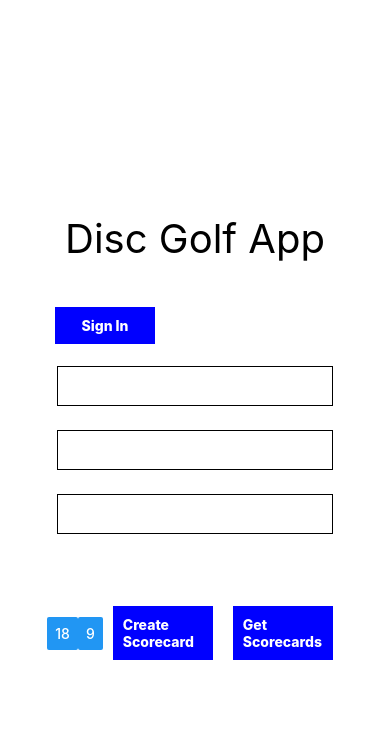
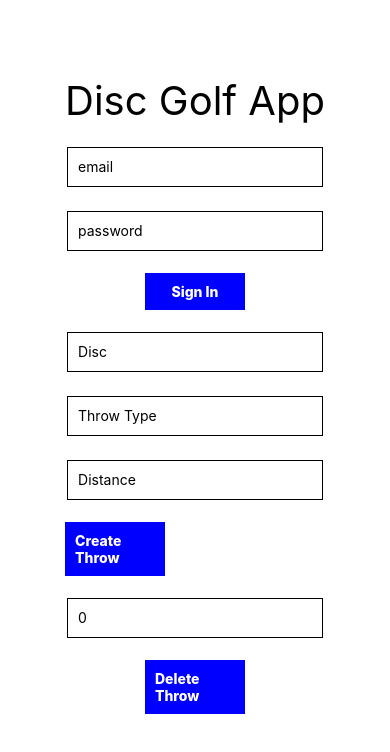
Before and after one commit to jbanning22/DGAppFrontend, a React Native app: screen / in a window 390 px wide. Shown: the top 752 px of the page. Built offline with nearby package versions, Linux system fonts and the light colour scheme.

Commit message:
can delete throw by id

```diff
--- a/App.tsx
+++ b/App.tsx
@@ -15,11 +15,19 @@ import axios from 'axios';
 
 const App = () => {
   //   AsyncStorage.setItem('access_token', access_token);
-  const [holeData, setHoleData] = useState([]);
-  const [scorecardData, setScorecardData] = useState({});
+  //   const [holeData, setHoleData] = useState([]);
+  //   const [scorecardData, setScorecardData] = useState({});
 
-  const [courseName, setCourseName] = useState('');
-  const [courseLength, setCourseLength] = useState(0);
+  //   const [courseName, setCourseName] = useState('');
+  //   const [courseLength, setCourseLength] = useState(0);
+
+  const [discName, setDiscName] = useState('');
+  const [throwName, setThrowName] = useState('');
+  const [distance, setDistance] = useState('');
+  const [throwId, setThrowId] = useState(0);
+  //   const [enteredId, setEnteredId] = useState('');
+
+  const [throwData, setThrowData] = useState({});
 
   const [accessToken, setAccessToken] = useState('');
   const [emailInput, setEmailInput] = useState('');
@@ -95,38 +103,38 @@ const App = () => {
   //     }
   //   };
 
-  const createScorecard = async () => {
-    const headers = {
-      Authorization: `Bearer ${accessToken}`,
-    };
-    try {
-      const scorecard = await axios.post(
-        'http://localhost:3000/scorecard',
-        {courseLength: courseLength, courseName: courseName},
-        {headers},
-      );
-      setCourseLength(0);
-      setCourseName('');
-      setHoleData(scorecard.data.holes);
-      //   console.log(scorecard.data.holes);
-    } catch (error) {
-      console.log(error);
-    }
-  };
+  //   const createScorecard = async () => {
+  //     const headers = {
+  //       Authorization: `Bearer ${accessToken}`,
+  //     };
+  //     try {
+  //       const scorecard = await axios.post(
+  //         'http://localhost:3000/scorecard',
+  //         {courseLength: courseLength, courseName: courseName},
+  //         {headers},
+  //       );
+  //       setCourseLength(0);
+  //       setCourseName('');
+  //       setHoleData(scorecard.data.holes);
+  //       //   console.log(scorecard.data.holes);
+  //     } catch (error) {
+  //       console.log(error);
+  //     }
+  //   };
 
-  const getScorecard = async id => {
-    const headers = {
-      Authorization: `Bearer ${accessToken}`,
-    };
-    try {
-      const scoreC = await axios.get(`http://localhost:3000/scorecard/${id}`, {
-        headers,
-      });
-      setHoleData(scoreC.data.holes);
-    } catch (error) {
-      console.log(error);
-    }
-  };
+  //   const getScorecard = async id => {
+  //     const headers = {
+  //       Authorization: `Bearer ${accessToken}`,
+  //     };
+  //     try {
+  //       const scoreC = await axios.get(`http://localhost:3000/scorecard/${id}`, {
+  //         headers,
+  //       });
+  //       setHoleData(scoreC.data.holes);
+  //     } catch (error) {
+  //       console.log(error);
+  //     }
+  //   };
 
   //   const getScorecards = async () => {
   //     const headers = {
@@ -142,77 +150,77 @@ const App = () => {
   //     }
   //   };
 
-  const getHole = async id => {
-    const headers = {
-      Authorization: `Bearer ${accessToken}`,
-    };
-    try {
-      const hole = await axios.get(`http://localhost:3000/hole/${id}`, {
-        headers,
-      });
-      setHoleData(hole.data);
-    } catch (error) {
-      console.log(error);
-    }
-  };
+  //   const getHole = async id => {
+  //     const headers = {
+  //       Authorization: `Bearer ${accessToken}`,
+  //     };
+  //     try {
+  //       const hole = await axios.get(`http://localhost:3000/hole/${id}`, {
+  //         headers,
+  //       });
+  //       setHoleData(hole.data);
+  //     } catch (error) {
+  //       console.log(error);
+  //     }
+  //   };
 
-  const deleteScorecard = async id => {
-    const headers = {
-      Authorization: `Bearer ${accessToken}`,
-    };
-    try {
-      const deleteScorecard = await axios.delete(
-        `http://localhost:3000/scorecard/${id}`,
-        {headers},
-      );
-      getScorecard(scorecardId);
-    } catch (error) {
-      console.log(error);
-    }
-  };
+  //   const deleteScorecard = async id => {
+  //     const headers = {
+  //       Authorization: `Bearer ${accessToken}`,
+  //     };
+  //     try {
+  //       const deleteScorecard = await axios.delete(
+  //         `http://localhost:3000/scorecard/${id}`,
+  //         {headers},
+  //       );
+  //       getScorecard(scorecardId);
+  //     } catch (error) {
+  //       console.log(error);
+  //     }
+  //   };
 
-  const deleteHole = async (id, scorecardId) => {
-    const headers = {
-      Authorization: `Bearer ${accessToken}`,
-    };
-    try {
-      const deleteHole = await axios.delete(
-        `http://localhost:3000/hole/${id}`,
-        {
-          headers,
-        },
-      );
-      getScorecard(scorecardId);
-    } catch (error) {
-      console.log(error);
-    }
-  };
+  //   const deleteHole = async (id, scorecardId) => {
+  //     const headers = {
+  //       Authorization: `Bearer ${accessToken}`,
+  //     };
+  //     try {
+  //       const deleteHole = await axios.delete(
+  //         `http://localhost:3000/hole/${id}`,
+  //         {
+  //           headers,
+  //         },
+  //       );
+  //       getScorecard(scorecardId);
+  //     } catch (error) {
+  //       console.log(error);
+  //     }
+  //   };
 
-  const renderItem = ({item}) => {
-    console.log('render item, item is:', item);
-    return (
-      <View style={styles.renderItemStyle}>
-        <Text style={{alignSelf: 'center', fontSize: 20, fontWeight: '600'}}>
-          Hole: {item.holeNumber}
-        </Text>
-        <Text>par: {item.par}</Text>
-        <Text>strokes: {item.strokes}</Text>
-        <Button
-          title={'+'}
-          onPress={() =>
-            updateStrokesPlus(item.id, item.strokes, item.scorecardId)
-          }
-        />
-        <Button
-          title={'-'}
-          onPress={() =>
-            updateStrokesMinus(item.id, item.strokes, item.scorecardId)
-          }
-        />
-        <Button title={'x'} onPress={() => deleteScorecard(item.scorecardId)} />
-      </View>
-    );
-  };
+  //   const renderItem = ({item}) => {
+  //     console.log('render item, item is:', item);
+  //     return (
+  //       <View style={styles.renderItemStyle}>
+  //         <Text style={{alignSelf: 'center', fontSize: 20, fontWeight: '600'}}>
+  //           Hole: {item.holeNumber}
+  //         </Text>
+  //         <Text>par: {item.par}</Text>
+  //         <Text>strokes: {item.strokes}</Text>
+  //         <Button
+  //           title={'+'}
+  //           onPress={() =>
+  //             updateStrokesPlus(item.id, item.strokes, item.scorecardId)
+  //           }
+  //         />
+  //         <Button
+  //           title={'-'}
+  //           onPress={() =>
+  //             updateStrokesMinus(item.id, item.strokes, item.scorecardId)
+  //           }
+  //         />
+  //         <Button title={'x'} onPress={() => deleteScorecard(item.scorecardId)} />
+  //       </View>
+  //     );
+  //   };
 
   // const renderItem1 = ({item}) => {
   //   return (
@@ -222,81 +230,190 @@ const App = () => {
   //   );
   // };
 
-  const updateStrokesPlus = async (id, strokes, scorecardId) => {
+  //   const updateStrokesPlus = async (id, strokes, scorecardId) => {
+  //     const headers = {
+  //       Authorization: `Bearer ${accessToken}`,
+  //     };
+  //     try {
+  //       const updatedHoleP = await axios.patch(
+  //         `http://localhost:3000/hole/${id}`,
+  //         {strokes: strokes + 1},
+  //         {headers},
+  //       );
+  //       //   console.log('updatedStrokes plus called', updatedHoleP);
+  //       getScorecard(scorecardId);
+  //       // setData([...updatedHoleP.data]);
+  //     } catch (error) {
+  //       console.log(error);
+  //     }
+  //   };
+
+  //   const updateStrokesMinus = async (id, strokes, scorecardId) => {
+  //     const headers = {
+  //       Authorization: `Bearer ${accessToken}`,
+  //     };
+  //     try {
+  //       const updatedHoleM = await axios.patch(
+  //         `http://localhost:3000/hole/${id}`,
+  //         {strokes: strokes - 1},
+  //         {headers},
+  //       );
+  //       //   setData(updatedHoleM.data);
+  //       //   console.log(updatedHoleM.data);
+  //       getScorecard(scorecardId);
+  //     } catch (error) {
+  //       console.log(error);
+  //     }
+  //   };
+
+  const createThrow = async () => {
     const headers = {
       Authorization: `Bearer ${accessToken}`,
     };
     try {
-      const updatedHoleP = await axios.patch(
-        `http://localhost:3000/hole/${id}`,
-        {strokes: strokes + 1},
+      const measuredThrow = await axios.post(
+        'http://localhost:3000/measure-throws',
+        {disc: discName, distance: distance, throwtype: throwName},
         {headers},
       );
-      //   console.log('updatedStrokes plus called', updatedHoleP);
-      getScorecard(scorecardId);
-      // setData([...updatedHoleP.data]);
+      console.log(measuredThrow.data.id);
+      setThrowData(measuredThrow.data);
+      setThrowId(parseInt(measuredThrow.data.id, 10));
     } catch (error) {
       console.log(error);
     }
   };
-  const updateStrokesMinus = async (id, strokes, scorecardId) => {
+
+  const deleteThrow = async () => {
+    // console.log(typeof id, id);
     const headers = {
       Authorization: `Bearer ${accessToken}`,
     };
     try {
-      const updatedHoleM = await axios.patch(
-        `http://localhost:3000/hole/${id}`,
-        {strokes: strokes - 1},
+      const measuredThrow = await axios.delete(
+        `http://localhost:3000/measure-throws/${throwId}`,
         {headers},
       );
-      //   setData(updatedHoleM.data);
-      //   console.log(updatedHoleM.data);
-      getScorecard(scorecardId);
+      //   setThrowData(measuredThrow.data);
     } catch (error) {
       console.log(error);
     }
   };
-  //   console.log(emailInput);
-  const handlePress = courseLength => {
-    if (courseLength === '18') {
-      setCourseLength(18);
-    } else if (courseLength === '9') {
-      setCourseLength(9);
-    }
-  };
-  //   const fun = () => {};
+
+  //   const editThrow = async id => {
+  //     const headers = {
+  //       Authorization: `Bearer ${accessToken}`,
+  //     };
+  //     try {
+  //       const measuredThrow = await axios.patch(
+  //         `http://localhost:3000/measure-throws/${id}`,
+  //         {disc: discName, distance: distance, throwtype: throwName},
+  //         {headers},
+  //       );
+  //       setThrowData(measuredThrow.data);
+  //       //   setThrowData(measuredThrow.data);
+  //     } catch (error) {
+  //       console.log(error);
+  //     }
+  //   };
+
+  //   const renderItem2 = ({item}) => {
+  //     console.log('render item is: ', item);
+  //     return (
+  //       <View style={styles.renderItemStyle}>
+  //         <Text style={{alignSelf: 'center', fontSize: 20, fontWeight: '600'}}>
+  //           {' '}
+  //           Throws: {item}
+  //         </Text>
+  //       </View>
+  //     );
+  //   };
+  //   const handlePress = courseLength => {
+  //     if (courseLength === '18') {
+  //       setCourseLength(18);
+  //     } else if (courseLength === '9') {
+  //       setCourseLength(9);
+  //     }
+  //   };
+  //   const handleInputChange = enteredId => {
+  //     setThrowId(parseInt(enteredId));
+  //     // setThrowId(parseInt(enteredId));
+  //     deleteThrow(throwId);
+  //   };
   return (
     <SafeAreaView style={styles.box1}>
       <View>
         <Text style={styles.headerStyle}>Disc Golf App</Text>
         {/* <FlatList
-          renderItem={renderItem1}
-          data={scorecardData}
+          renderItem={renderIte
+          data={holeData}
           contentContainerStyle={styles.flatlistStyle}
         /> */}
-        <FlatList
-          renderItem={renderItem}
-          data={holeData}
-          contentContainerStyle={styles.flatlistStyle}
+        <TextInput
+          style={styles.textInput}
+          onChangeText={setEmailInput}
+          value={emailInput}
+          placeholder={'email'}
+        />
+        <TextInput
+          style={styles.textInput}
+          onChangeText={setPasswordInput}
+          value={passwordInput}
+          placeholder={'password'}
         />
         <TouchableOpacity style={styles.button} onPress={signIn}>
           <Text style={styles.buttonText}>Sign In</Text>
         </TouchableOpacity>
         <TextInput
           style={styles.textInput}
-          onChangeText={setEmailInput}
-          value={emailInput}
+          onChangeText={setDiscName}
+          value={discName}
+          placeholder={'Disc'}
+          clearButtonMode={'always'}
         />
         <TextInput
           style={styles.textInput}
-          onChangeText={setPasswordInput}
-          value={passwordInput}
+          onChangeText={setThrowName}
+          value={throwName}
+          placeholder={'Throw Type'}
+          clearButtonMode={'always'}
         />
         <TextInput
           style={styles.textInput}
+          onChangeText={setDistance}
+          value={distance}
+          placeholder={'Distance'}
+          clearButtonMode={'always'}
+        />
+        <View style={{flexDirection: 'row'}}>
+          <TouchableOpacity style={styles.button} onPress={createThrow}>
+            <Text style={styles.buttonText}>Create Throw</Text>
+          </TouchableOpacity>
+          {/* <TouchableOpacity style={styles.button} onPress={editThrow}>
+            <Text style={styles.buttonText}>Edit Throw</Text>
+          </TouchableOpacity> */}
+        </View>
+        <TextInput
+          style={styles.textInput}
+          onChangeText={setThrowId}
+          value={throwId}
+          placeholder={'throw id'}
+          clearButtonMode={'always'}
+        />
+        <TouchableOpacity style={styles.button} onPress={deleteThrow}>
+          <Text style={styles.buttonText}>Delete Throw</Text>
+        </TouchableOpacity>
+        {/* <FlatList
+          renderItem={renderItem2}
+          data={throwData}
+          contentContainerStyle={styles.flatlistStyle}
+        /> */}
+        {/* <TextInput
+          style={styles.textInput}
           onChangeText={setCourseName}
           value={courseName}
-        />
+          placeholder={'Course Name'}
+        /> */}
         {/* <TextInput
           style={styles.textInput}
           onChangeText={setFirstName}
@@ -310,14 +427,14 @@ const App = () => {
         {/* <Text>{courseName}</Text>
         <Text>{courseLength}</Text> */}
         <View style={styles.buttonView}>
-          <Button title="18" onPress={() => handlePress('18')} />
+          {/* <Button title="18" onPress={() => handlePress('18')} />
           <Button title="9" onPress={() => handlePress('9')} />
           <TouchableOpacity style={styles.button} onPress={createScorecard}>
             <Text style={styles.buttonText}>Create Scorecard</Text>
-          </TouchableOpacity>
-          <TouchableOpacity style={styles.button} onPress={getScorecard}>
+          </TouchableOpacity> */}
+          {/* <TouchableOpacity style={styles.button} onPress={getScorecard}>
             <Text style={styles.buttonText}>Get Scorecards</Text>
-          </TouchableOpacity>
+          </TouchableOpacity> */}
           {/* <TouchableOpacity style={styles.button} onPress={deleteScorecard}>
             <Text style={styles.buttonText}>Delete Scorecard</Text>
           </TouchableOpacity> */}
@@ -343,7 +460,7 @@ const styles = StyleSheet.create({
     padding: 10,
   },
   headerStyle: {
-    paddingTop: 40,
+    paddingTop: 5,
     fontSize: 40,
     padding: 10,
     alignSelf: 'center',
@@ -362,6 +479,7 @@ const styles = StyleSheet.create({
   },
   button: {
     alignItems: 'center',
+    alignSelf: 'center',
     backgroundColor: 'blue',
     width: 100,
     padding: 10,
```
